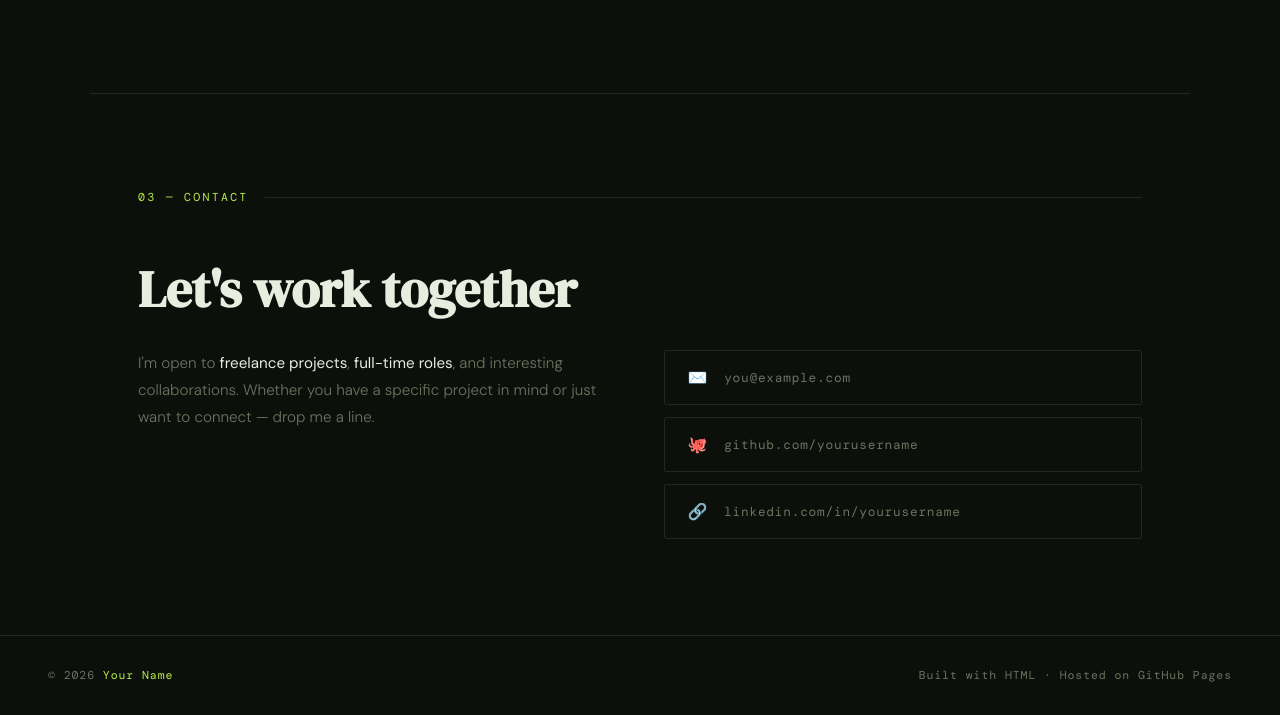
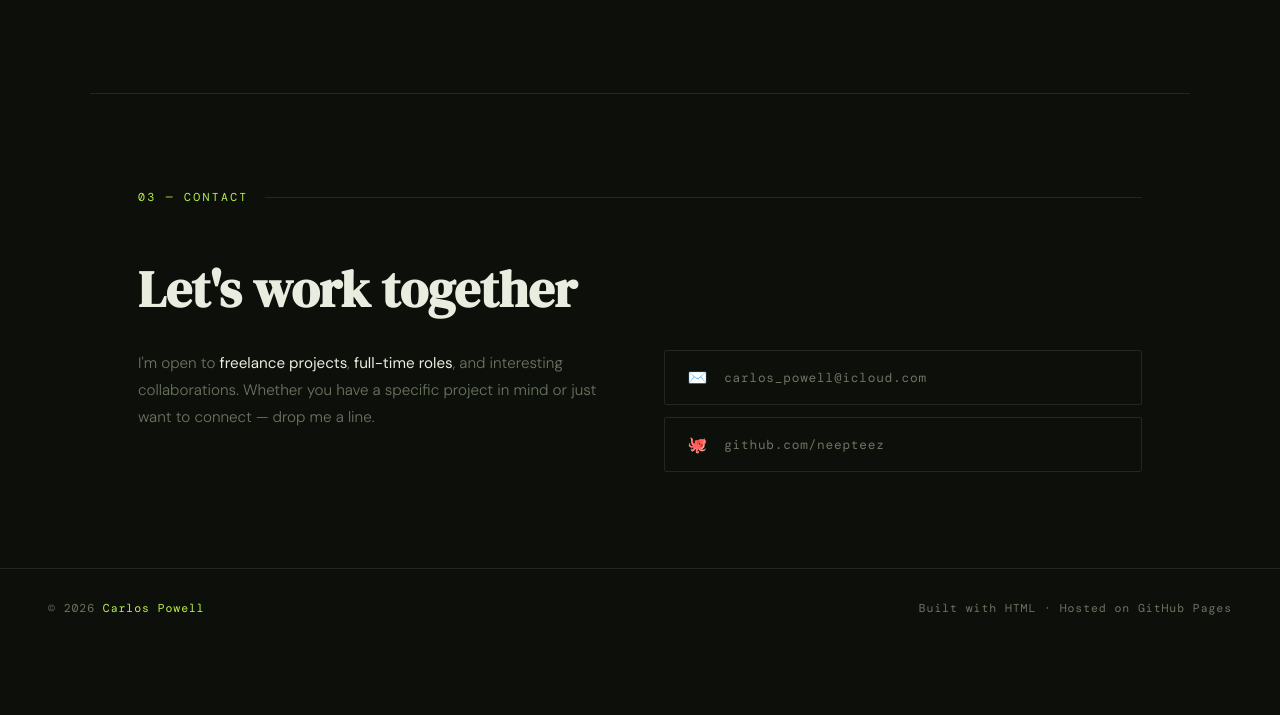
Before and after one commit to neepteez/neepteez.github.io, a plain HTML site: page index.html in a window 1280 px wide. Shown: the part 1925-2640 px from the top of the page. After the commit the page ends 2573 px from the top, so only its background shows below. Drawn offline with nearby package versions, Linux system fonts and the light colour scheme; a web font is replaced by a local one.

Commit message:
Swapped out everything

```diff
--- a/index.html
+++ b/index.html
@@ -3,7 +3,7 @@
 <head>
   <meta charset="UTF-8" />
   <meta name="viewport" content="width=device-width, initial-scale=1.0"/>
-  <title>Your Name — Full-Stack Developer</title>
+  <title>Carlos Powell — Full-Stack Developer</title>
   <link rel="preconnect" href="https://fonts.googleapis.com">
   <link href="https://fonts.googleapis.com/css2?family=DM+Serif+Display:ital@0;1&family=DM+Mono:wght@300;400;500&family=DM+Sans:wght@300;400;500&display=swap" rel="stylesheet">
 
@@ -59,18 +59,7 @@
       opacity: 0.4;
     }
 
-    /* Grid background */
-    body::after {
-      content: '';
-      position: fixed; inset: 0;
-      background-image:
-        linear-gradient(var(--border) 1px, transparent 1px),
-        linear-gradient(90deg, var(--border) 1px, transparent 1px);
-      background-size: 60px 60px;
-      pointer-events: none;
-      z-index: 0;
-      opacity: 0.5;
-    }
+
 
     /* ─── NAV ─── */
     nav {
@@ -385,7 +374,7 @@
 
   <!-- NAV -->
   <nav>
-    <div class="nav-logo">YourName.dev</div>
+    <div class="nav-logo">CarlosPowell.dev</div>
     <ul class="nav-links">
       <li><a href="#skills">Skills</a></li>
       <li><a href="#stack">Stack</a></li>
@@ -403,7 +392,7 @@
       </p>
       <div class="hero-cta">
         <a href="#contact" class="btn btn-primary">Get in touch</a>
-        <a href="https://github.com/yourusername" target="_blank" class="btn btn-ghost">GitHub ↗</a>
+        <a href="https://github.com/neepteez" target="_blank" class="btn btn-ghost">GitHub ↗</a>
       </div>
     </div>
 
@@ -491,17 +480,13 @@
         </p>
       </div>
       <div class="contact-links">
-        <a href="mailto:you@example.com" class="contact-link">
+        <a href="mailto:carlos_powell@icloud.com" class="contact-link">
           <span>✉️</span>
-          <span>you@example.com</span>
+          <span>carlos_powell@icloud.com</span>
         </a>
-        <a href="https://github.com/yourusername" target="_blank" class="contact-link">
+        <a href="https://github.com/neepteez" target="_blank" class="contact-link">
           <span>🐙</span>
-          <span>github.com/yourusername</span>
-        </a>
-        <a href="https://linkedin.com/in/yourusername" target="_blank" class="contact-link">
-          <span>🔗</span>
-          <span>linkedin.com/in/yourusername</span>
+          <span>github.com/neepteez</span>
         </a>
       </div>
     </div>
@@ -509,7 +494,7 @@
 
   <!-- FOOTER -->
   <footer>
-    <span>© 2026 <span class="footer-accent">Your Name</span></span>
+    <span>© 2026 <span class="footer-accent">Carlos Powell</span></span>
     <span>Built with HTML · Hosted on GitHub Pages</span>
   </footer>
 
```
